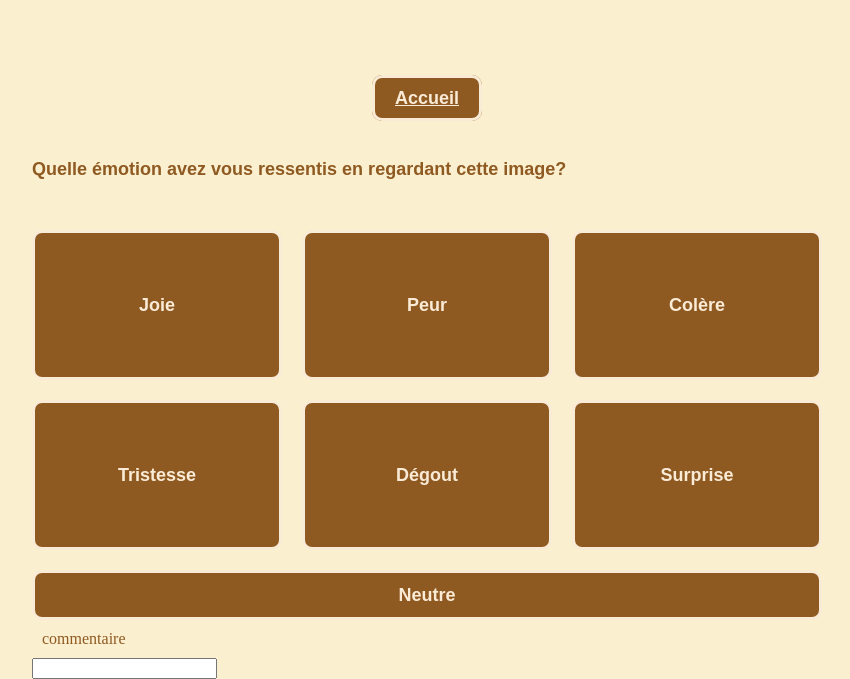
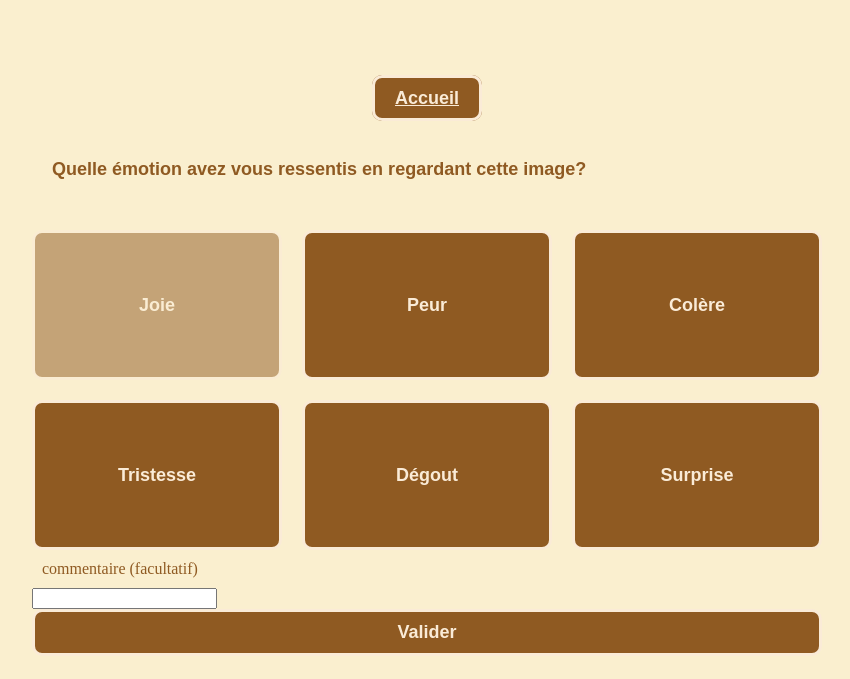
Before and after one commit to ArmandSolarpunk/emotech, a plain HTML site: page emotions.html in a window 1280 px wide. Both pictures are taken after a click on the link "Joie". Shown: the part 181-860 px from the top of the page, without its empty margins (213-1063 px from the left). After the commit the page ends 837 px from the top, so only its background shows below. Drawn offline with Linux system fonts and the light colour scheme.

Commit message:
changements marine

```diff
--- a/baseline.js
+++ b/baseline.js
@@ -17,6 +17,9 @@ setTableau(timestamp,"timestamp")
 let emotionsResentis = []
 setTableau(emotionsResentis,"emotionsResentis")
 
+let commentaires = []
+setTableau(commentaires,"commentaires")
+
 setTimeout(() => {
   petitbambou.textContent = "Posez-vous un instant et Respirez";
 }, 5000);
--- a/data.js
+++ b/data.js
@@ -1,11 +1,15 @@
 // situationoeil=[]
 // timestamp = []
 // emotionsResentis = []
-listepeintures=[ "https://uploads3.wikiart.org/00123/images/charles-courtney-curran/in-the-luxembourg-garden-1889.jpg",
+//commentaires=[]
+
+let listepeintures=[ "https://uploads3.wikiart.org/00123/images/charles-courtney-curran/in-the-luxembourg-garden-1889.jpg",
   "https://uploads1.wikiart.org/images/keith-haring/the-marriage-of-heaven-and-hell-1984.jpg",
    "https://uploads3.wikiart.org/images/j-zsef-rippl-r-nai/uncle-piacsek-in-front-of-the-black-sideboard-1906.jpg",
    "https://uploads2.wikiart.org/00124/images/vadym-meller/monk-for-the-play-mazeppa-1920.jpg"]
 
+
+console.log(urls);
 function setTableau(tableau, nomTableau){
 localStorage.setItem(nomTableau, JSON.stringify(tableau));
 }
--- a/emotion.js
+++ b/emotion.js
@@ -1,13 +1,32 @@
-let listeemotion = document.getElementsByClassName("boutonemotion")
-let emotionsResentis = getTableau("emotionsResentis")
-console.log(emotionsResentis)
+let listeemotion = document.getElementsByClassName("boutonemotion");
+let emotionsResentis = getTableau("emotionsResentis");
+let commentaires = getTableau("commentaires");
+let valider = document.getElementById("valider");
+let commentaire = document.getElementById("commentaire")
+
+console.log(emotionsResentis);
+console.log(commentaires);
+
 for (let i = 0; i<listeemotion.length; i++){
-let emotionActuelle = listeemotion[i]
+let emotionActuelle = listeemotion[i];
 
 emotionActuelle.addEventListener("click",(event)=>{
-    emotionChoisie = event.target
-    emotionsResentis.push(emotionChoisie.id)
-    setTableau(emotionsResentis,"emotionsResentis")
-    window.location.href = "Anonce.html";
+    for (let j = 0; j<listeemotion.length; j++){
+listeemotion[j].style.removeProperty("opacity");
+//opacity='1.0'
+    }
+    emotionChoisie = event.target;
+    emotionChoisie.style.opacity='0.5';
+
 })
 }
+valider.addEventListener("click",()=>{
+    if(emotionChoisie!== null){
+    emotionsResentis.push(emotionChoisie.id)
+    commentaires.push(commentaire.value)
+    setTableau(emotionsResentis,"emotionsResentis")
+    setTableau(commentaires,"commentaires")
+    window.location.href = "Anonce.html";
+    }
+
+})
--- a/emotions.html
+++ b/emotions.html
@@ -25,14 +25,16 @@
                 <a id="Tristesse" class="boutonemotion" > Tristesse</a>
                 <a id="Dégout" class="boutonemotion" > Dégout</a>
                 <a id="Surprise" class="boutonemotion" > Surprise</a>
-
-                <a id="Neutre" class="boutonemotion neutre" > Neutre</a>
             </div>
 
-            <form action="" methode="post">
-                <label for="commentaire">commentaire</label>
-                <input type="texte" name="commentaire" id="commentaire">
+            <form action="" methode="post" >
+                <label for="commentaire">commentaire (facultatif)</label>
+                <input type="texte" name="commentaire" id="commentaire" class="commentaire">
             </form>
+
+            <div>
+                <a id="valider" class=" bouton neutre " > Valider </a>
+            </div>
         </main>
     </body>
 </html>
--- a/style.css
+++ b/style.css
@@ -29,6 +29,7 @@ h2,legend{ font-family: "Impact";
     justify-content: center;
 }
 ol,p{
+    padding-left: 20px; ;
 font-family: "Oswald", sans-serif;
 font-size: large;
   font-optical-sizing: auto;
@@ -106,7 +107,7 @@ div,nav{
 .bloc{
 display: grid;
 grid-template-columns: 250px 250px 250px;
-grid-template-rows: 150px 150px 50px;
+grid-template-rows: 150px 150px;
 gap: 20px;
 
  text-align: center;
@@ -131,10 +132,6 @@ display: flex;
     opacity: 0.5;
 }
 
-.neutre{
-    grid-column-start: 1;
-    grid-column-end:4;
-}
 .ON{
     color: green;
     border: 3px solid #8f5a22;
@@ -162,3 +159,9 @@ flex-direction: column;
 margin: auto;
 padding:10px;
 }
+
+
+.neutre{
+    display:flex;
+    flex-direction: column;
+}
```
Also changed, not shown: Anonce.js (+7 -2 lines).
